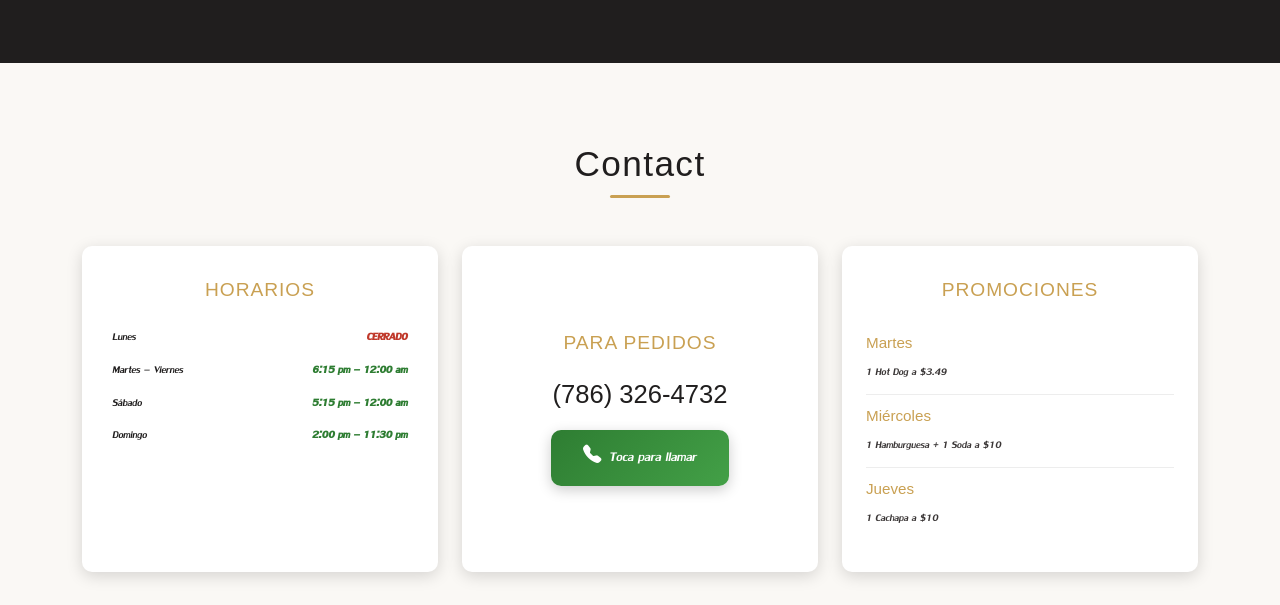
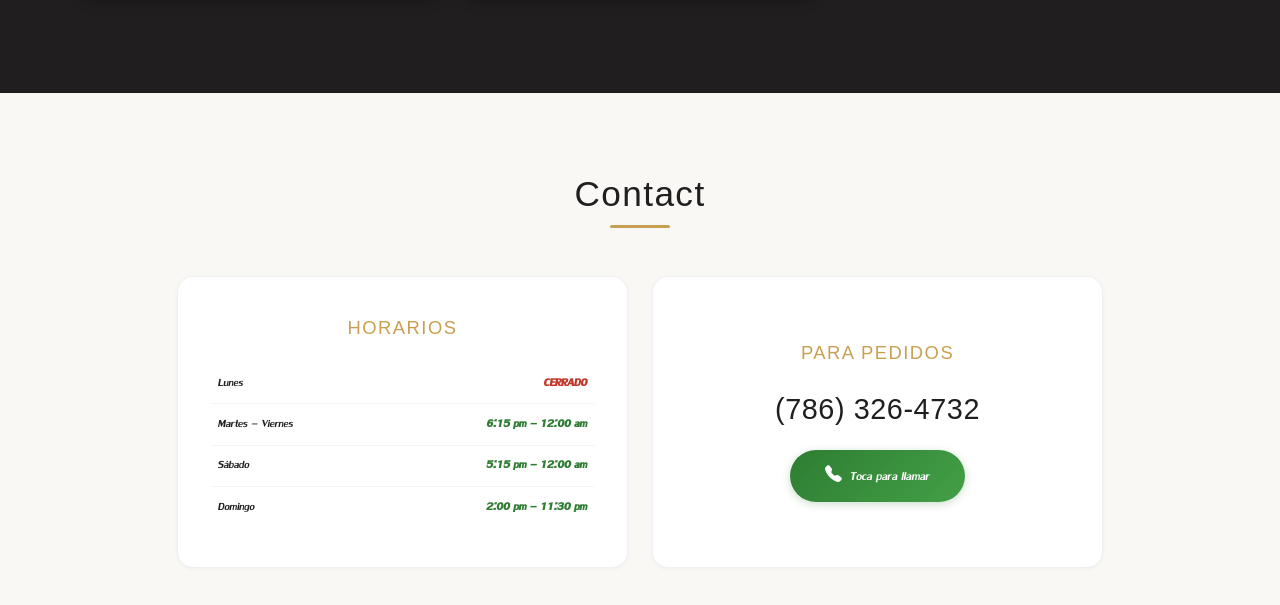
Before and after one commit to JoseR-Vargas/AvilaGrill, a plain HTML site: page index.html in a window 1280 px wide. Shown: the part 2518-3123 px from the top of the page. Drawn offline with nearby package versions, Linux system fonts and the light colour scheme; a web font is replaced by a local one.

Commit message:
style: Update layout and styling for about section and contact cards

```diff
--- a/css/style.css
+++ b/css/style.css
@@ -303,35 +303,42 @@ img {
 }
 
 .about-grid {
-    display: grid;
-    grid-template-columns: repeat(3, 1fr);
-    gap: 1rem;
-    max-width: 960px;
+    display: flex;
+    justify-content: center;
+    gap: 2rem;
+    max-width: 900px;
     margin: 0 auto;
+    flex-wrap: wrap;
 }
 
 .about-grid img {
-    width: 100%;
-    height: 270px;
+    width: 380px;
+    height: 300px;
     object-fit: cover;
-    border-radius: var(--radius);
-    box-shadow: var(--shadow);
-    transition: transform 0.3s, box-shadow 0.3s;
+    border-radius: 16px;
+    box-shadow: 0 6px 24px rgba(0, 0, 0, 0.15);
+    transition: transform 0.4s ease, box-shadow 0.4s ease, filter 0.4s ease;
+    border: 3px solid rgba(255, 255, 255, 0.8);
+    filter: brightness(0.97);
 }
 
 .about-grid img:hover {
-    transform: scale(1.02);
-    box-shadow: 0 8px 28px rgba(0,0,0,0.2);
+    transform: translateY(-8px) scale(1.03);
+    box-shadow: 0 16px 40px rgba(0, 0, 0, 0.25);
+    filter: brightness(1.05);
 }
 
 @media (max-width: 768px) {
     .about-grid {
-        grid-template-columns: 1fr;
-        max-width: 480px;
+        flex-direction: column;
+        align-items: center;
+        gap: 1.5rem;
     }
 
     .about-grid img {
-        height: 220px;
+        width: 100%;
+        max-width: 420px;
+        height: 260px;
     }
 }
 
@@ -526,19 +533,33 @@ img {
 
 .contact-card {
     background-color: var(--white);
-    border-radius: var(--radius);
-    padding: 2rem 1.5rem;
+    border: 1px solid rgba(0, 0, 0, 0.06);
+    border-radius: 16px;
+    padding: 2.5rem 2rem;
     text-align: center;
-    box-shadow: var(--shadow);
+    box-shadow: 0 1px 4px rgba(0, 0, 0, 0.04);
     height: 100%;
+    transition: transform 0.3s ease, box-shadow 0.3s ease;
+}
+
+.contact-card:hover {
+    transform: translateY(-4px);
+    box-shadow: 0 8px 24px rgba(0, 0, 0, 0.08);
+}
+
+.contact-card--phone {
+    display: flex;
+    flex-direction: column;
+    align-items: center;
+    justify-content: center;
 }
 
 .contact-card h3 {
     font-family: 'AGrill_display', sans-serif;
-    font-size: 1.2rem;
+    font-size: 1.15rem;
     color: var(--gold);
-    letter-spacing: 0.05em;
-    margin-bottom: 1.3rem;
+    letter-spacing: 0.08em;
+    margin-bottom: 1.5rem;
     text-transform: uppercase;
 }
 
@@ -546,14 +567,18 @@ img {
 .hours-table {
     width: 100%;
     font-family: 'AGrill_body', sans-serif;
-    font-size: 0.9rem;
+    font-size: 0.95rem;
     color: var(--dark);
     border-collapse: collapse;
     text-align: left;
 }
 
 .hours-table td {
-    padding: 0.35rem 0.4rem;
+    padding: 0.55rem 0.5rem;
+}
+
+.hours-table tr:not(:last-child) td {
+    border-bottom: 1px solid rgba(0, 0, 0, 0.04);
 }
 
 .hours-table td:last-child {
@@ -569,10 +594,11 @@ img {
 /* Phone */
 .phone-number {
     font-family: 'AGrill_display', sans-serif;
-    font-size: 1.6rem;
+    font-size: 1.8rem;
     color: var(--dark);
-    margin-bottom: 1rem;
+    margin-bottom: 1.2rem;
     display: block;
+    letter-spacing: 0.02em;
 }
 
 .phone-cta {
@@ -583,42 +609,17 @@ img {
     color: var(--white);
     text-decoration: none;
     font-family: 'AGrill_body', sans-serif;
-    font-size: 1.15rem;
-    padding: 0.9rem 2rem;
-    border-radius: var(--radius);
-    box-shadow: 0 4px 14px rgba(0, 0, 0, 0.2);
-    transition: transform 0.2s, box-shadow 0.2s;
+    font-size: 1.05rem;
+    padding: 0.85rem 2.2rem;
+    border-radius: 50px;
+    box-shadow: 0 2px 8px rgba(46, 125, 50, 0.25);
+    transition: transform 0.25s ease, box-shadow 0.25s ease;
 }
 
 .phone-cta:hover {
-    transform: scale(1.04);
-    box-shadow: 0 6px 20px rgba(0, 0, 0, 0.3);
+    transform: translateY(-2px);
+    box-shadow: 0 4px 16px rgba(46, 125, 50, 0.35);
     color: var(--white);
-}
-
-/* Promos */
-.promo-item {
-    padding: 0.65rem 0;
-    border-bottom: 1px solid rgba(0, 0, 0, 0.07);
-    text-align: left;
-}
-
-.promo-item:last-child {
-    border-bottom: none;
-}
-
-.promo-day {
-    font-family: 'AGrill_display', sans-serif;
-    color: var(--gold);
-    font-size: 0.95rem;
-    display: block;
-    margin-bottom: 0.15rem;
-}
-
-.promo-desc {
-    font-family: 'AGrill_body', sans-serif;
-    font-size: 0.88rem;
-    color: #3a3636;
 }
 
 /* Social links */
--- a/index.html
+++ b/index.html
@@ -77,7 +77,6 @@
                 <div class="about-grid">
                     <img src="./img/FoodTruckAvilaGrill.JPG" alt="Avila Grill Food Truck">
                     <img src="./img/Foto Avila Grill Edimar&Gabo.jpeg" alt="Equipo Avila Grill">
-                    <img src="./img/Foto Avila Grill Edimar-1.jpeg" alt="Avila Grill Miami">
                 </div>
             </div>
         </section>
@@ -939,10 +938,10 @@
                 <h2 class="section-title">Contact</h2>
                 <div class="section-divider"></div>
 
-                <div class="row g-4">
+                <div class="row g-4 justify-content-center">
 
                     <!-- Horarios -->
-                    <div class="col-12 col-md-4">
+                    <div class="col-12 col-md-6 col-lg-5">
                         <div class="contact-card">
                             <h3>Horarios</h3>
                             <table class="hours-table">
@@ -969,32 +968,13 @@
                     </div>
 
                     <!-- Teléfono -->
-                    <div class="col-12 col-md-4">
-                        <div class="contact-card" style="display:flex; flex-direction:column; align-items:center; justify-content:center;">
+                    <div class="col-12 col-md-6 col-lg-5">
+                        <div class="contact-card contact-card--phone">
                             <h3>Para pedidos</h3>
                             <span class="phone-number">(786) 326-4732</span>
                             <a class="phone-cta" href="tel:7863264732">
                                 <i class="bi bi-telephone-fill"></i> Toca para llamar
                             </a>
-                        </div>
-                    </div>
-
-                    <!-- Promociones -->
-                    <div class="col-12 col-md-4">
-                        <div class="contact-card">
-                            <h3>Promociones</h3>
-                            <div class="promo-item">
-                                <span class="promo-day">Martes</span>
-                                <span class="promo-desc">1 Hot Dog a $3.49</span>
-                            </div>
-                            <div class="promo-item">
-                                <span class="promo-day">Miércoles</span>
-                                <span class="promo-desc">1 Hamburguesa + 1 Soda a $10</span>
-                            </div>
-                            <div class="promo-item">
-                                <span class="promo-day">Jueves</span>
-                                <span class="promo-desc">1 Cachapa a $10</span>
-                            </div>
                         </div>
                     </div>
 
```
